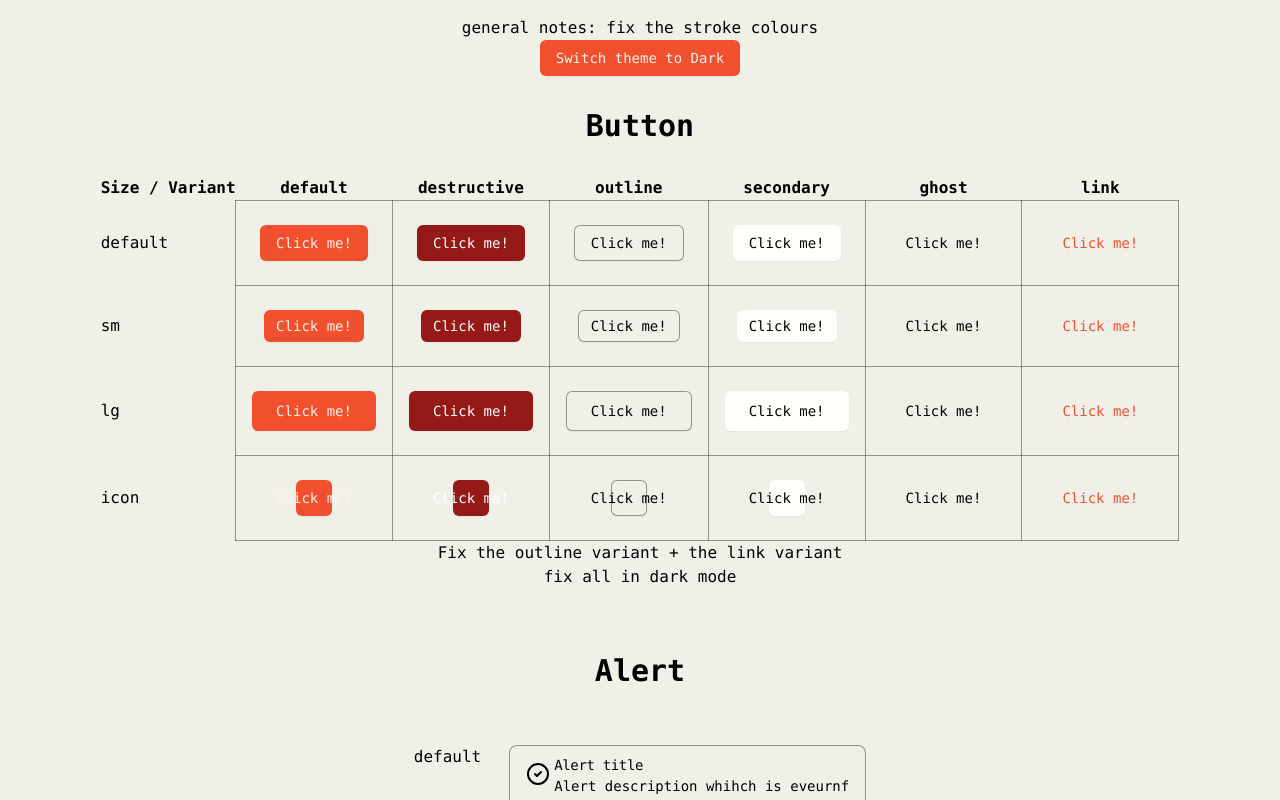
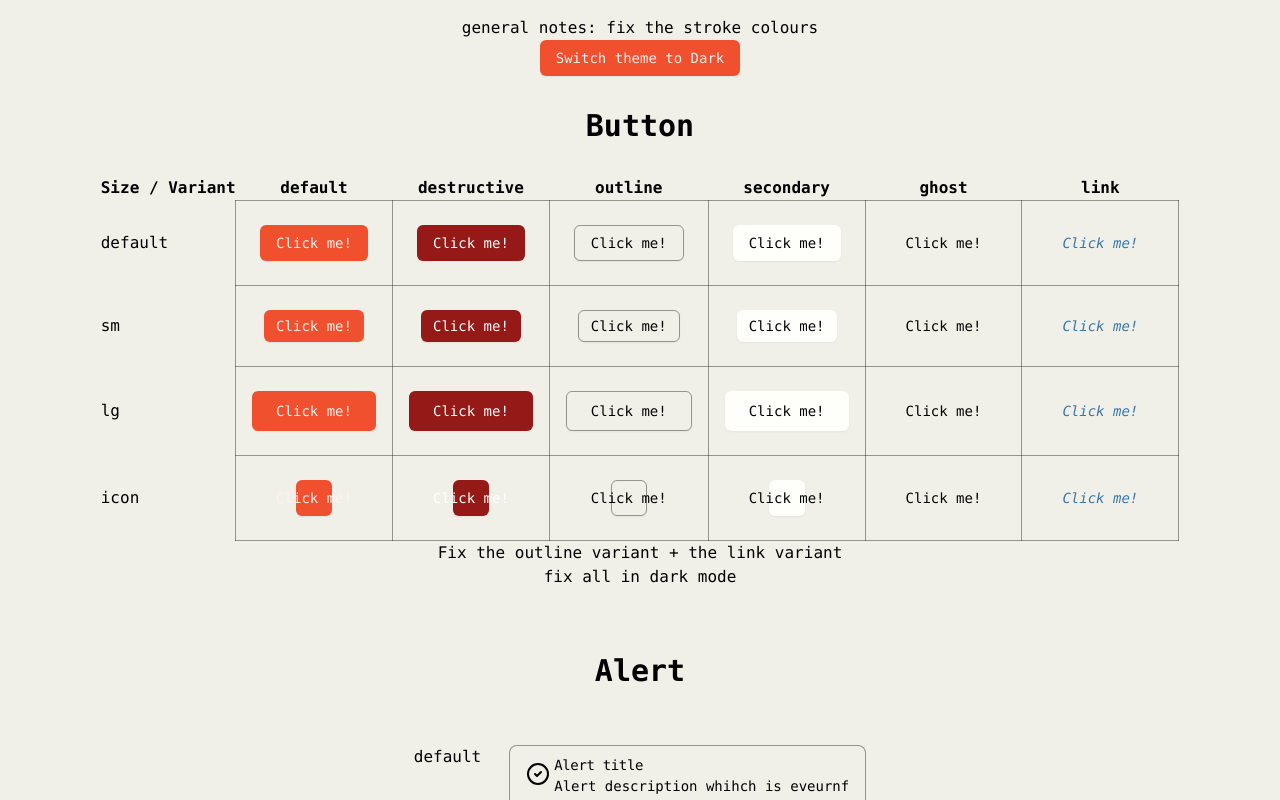
Before and after one commit to AmyTjea/3170_design_system, a Next.js app: page / in a window 1280 px wide. Built offline with nearby package versions, Linux system fonts and the light colour scheme.

Commit message:
feat:updated button styling for different variants

```diff
--- a/app/component/ui/button.tsx
+++ b/app/component/ui/button.tsx
@@ -14,12 +14,12 @@ const buttonVariants = cva(
         destructive:
           "bg-destructive text-white shadow-xs hover:bg-destructive/90 focus-visible:ring-destructive/20 dark:focus-visible:ring-destructive/40 dark:bg-destructive/60",
         outline:
-          "border border-border bg-background shadow-xs hover:bg-accent hover:text-accent-foreground dark:bg-input/30 dark:border-input dark:hover:bg-input/50",
+          "border text-foreground border-border bg-transparent shadow-xs hover:bg-accent  dark:bg-input/30 dark:border-input dark:hover:bg-input/50",
         secondary:
-          "bg-secondary text-black shadow-xs hover:bg-secondary/80",
+          "bg-secondary text-foreground shadow-xs hover:bg-secondary/50",
         ghost:
-          "hover:bg-accent hover:text-accent-foreground dark:hover:bg-accent/50",
-        link: "text-primary underline-offset-4 hover:underline",
+          "text-foreground hover:bg-accent  dark:hover:bg-accent/50",
+        link: "text-git-int-link italic underline-offset-4 hover:underline",
       },
       size: {
         default: "h-9 px-4 py-2 has-[>svg]:px-3",
```
